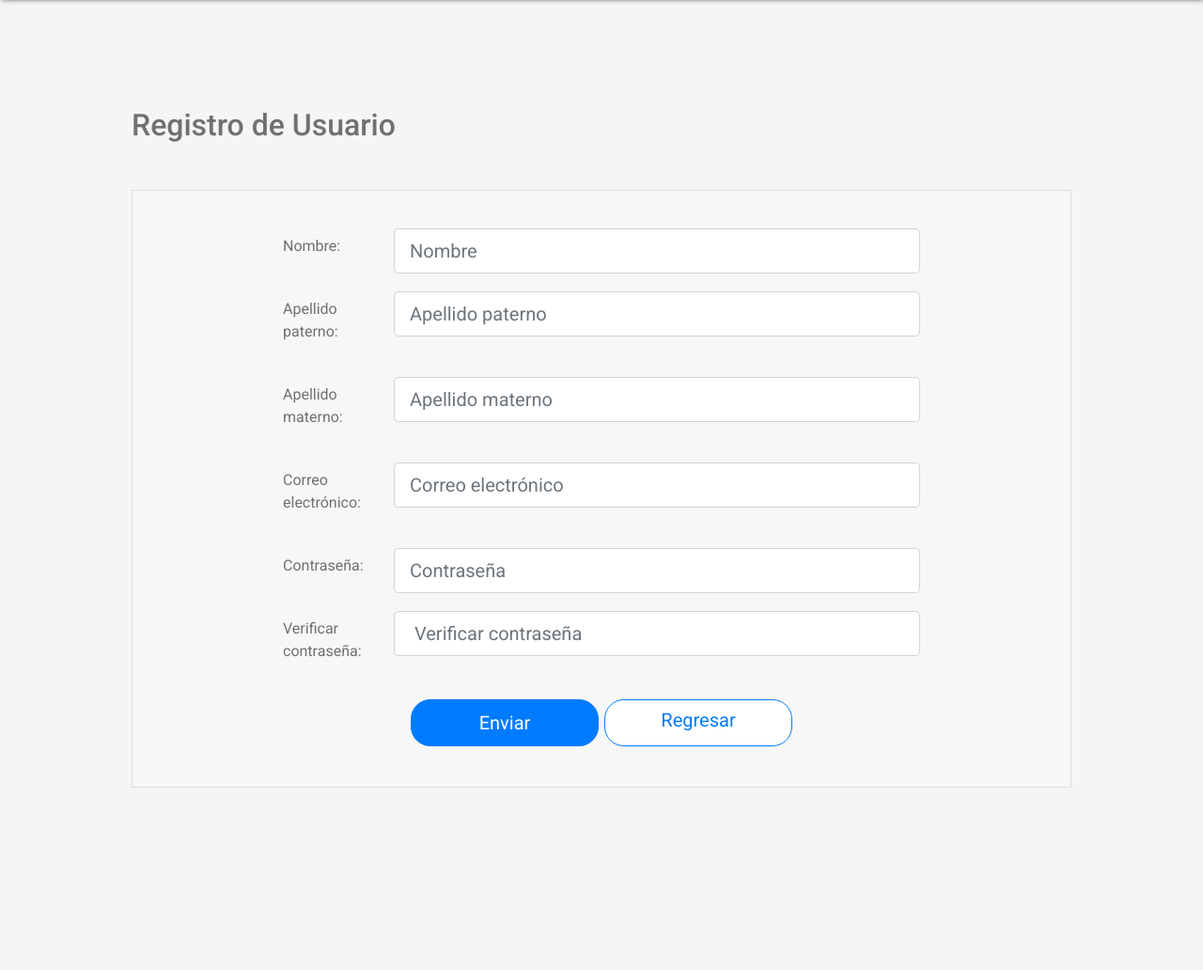
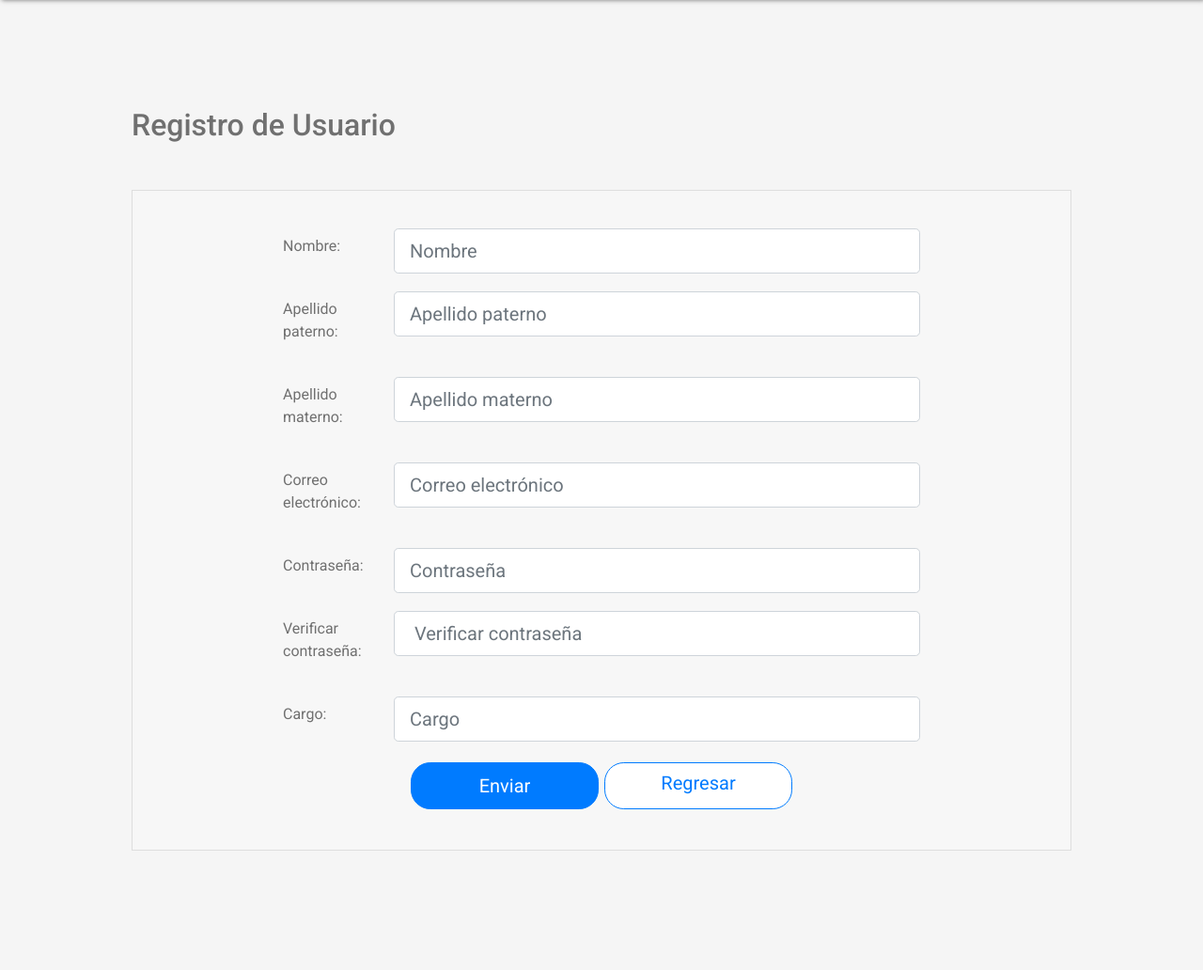
Before and after one commit to AbrahamRH/SistemaHoteleroWeb, a PHP site: page /Pantallas/registroUsuario.php in a window 1280 px wide. Shown: the part 151-1183 px from the top of the page at 94% size. Before the commit the page ends 989 px from the top, so only its background shows below. Run offline with PHP 8.4, Linux system fonts and the light colour scheme.

Commit message:
Se agrego el registro de Usuarios

```diff
--- a/Componentes/db.php
+++ b/Componentes/db.php
@@ -9,6 +9,4 @@
     } catch(PDOException $e){
         die('Connection failed'.$e->getMessage());
     }
-
-
 ?>
--- a/Pantallas/registroUsuario.php
+++ b/Pantallas/registroUsuario.php
@@ -13,47 +13,55 @@
         <div class="logo">EL DESCANSO MEDIEVAL</div>
     </header>
     <main>
-        <form class="registroUsuario" action="POST">
+        <form class="registroUsuario" action="../Componentes/registroUs.php" method="POST">
             <h2 class="titulo">Registro de Usuario</h2>
             <div class="contenedor">
                 <div class="form-group row">
                     <label for="nombre" class="col-sm-2 col-form-label">Nombre:</label>
                     <div class="col-sm-10">
-                        <input type="text" class="form-control form-control-lg" id="nombre" placeholder="Nombre">
+                        <input type="text" name="nombre" class="form-control form-control-lg" id="nombre" placeholder="Nombre">
                     </div>
                 </div>
                 <div class="form-group row">
                     <label for="ApPaterno" class="col-sm-2 col-form-label">Apellido paterno:</label>
                     <div class="col-sm-10">
-                        <input type="text" class="form-control form-control form-control-lg" id="ApPaterno" placeholder="Apellido paterno">
+                        <input type="text" name="apPaterno" class="form-control form-control form-control-lg" id="ApPaterno" placeholder="Apellido paterno">
                     </div>
                 </div>
                 <div class="form-group row">
                     <label for="ApMaterno" class="col-sm-2 col-form-label">Apellido materno:</label>
                     <div class="col-sm-10">
-                        <input type="text" class="form-control form-control form-control-lg" id="ApMaterno" placeholder="Apellido materno">
+                        <input type="text" name="apMaterno" class="form-control form-control form-control-lg" id="ApMaterno" placeholder="Apellido materno">
                     </div>
                 </div>
 
                 <div class="form-group row">
                     <label for="inputEmail" class="col-sm-2 col-form-label">Correo electrónico:</label>
                     <div class="col-sm-10">
-                        <input type="email" class="form-control form-control form-control-lg" id="inputEmail" placeholder="Correo electrónico">
+                        <input type="email" name="email"class="form-control form-control form-control-lg" id="inputEmail" placeholder="Correo electrónico">
                     </div>
                 </div>
 
                 <div class="form-group row">
                     <label for="inputPassword" class="col-sm-2 col-form-label">Contraseña:</label>
                     <div class="col-sm-10">
-                        <input type="password" class="form-control form-control form-control-lg" id="inputPassword" placeholder="Contraseña">
+                        <input type="password" name="contra" class="form-control form-control form-control-lg" id="inputPassword" placeholder="Contraseña">
                     </div>
                 </div>
                 <div class="form-group row">
                     <label for="verPassword" class="col-sm-2 col-form-label">Verificar contraseña:</label>
                     <div class="col-sm-10">
-                        <input type="password" class="form-control form-control form-control-lg" id="verPassword" placeholder=" Verificar contraseña">
+                        <input type="password" name="contra" class="form-control form-control form-control-lg" id="verPassword" placeholder=" Verificar contraseña">
                     </div>
                 </div>
+
+                <div class="form-group row">
+                    <label for="inputCargo" class="col-sm-2 col-form-label">Cargo:</label>
+                    <div class="col-sm-10">
+                        <input type="text" name="cargo" class="form-control form-control form-control-lg" id="cargo" placeholder="Cargo">
+                    </div>
+                </div>
+
                 <div class="flex-container">
                     <button class="btn-registrar btn">Enviar</button>
                     <a href="./menu.php" class="btn-regresar btn">Regresar</a>
```
Also changed, not shown: Componentes/registroRes.php (added, +24 -0 lines), Componentes/registroUs.php (added, +20 -0 lines), Pantallas/registroReservacion.php (+10 -10 lines), Componentes/logout.php (line endings or trailing spaces).
